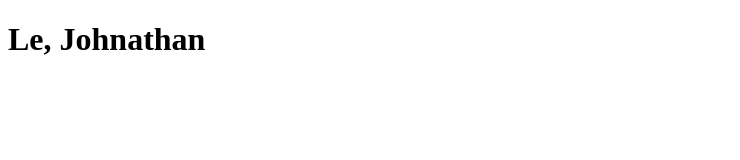
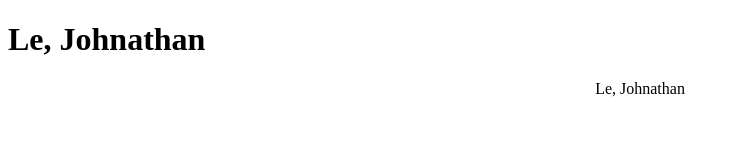
Before and after one commit to ohitsjohn/first-project-2, a website: page website/index.html in a window 1280 px wide. Shown: the whole page, without its empty margins (0-740 px from the left). Drawn offline with Linux system fonts and the light colour scheme.

Commit message:
add index.html

```diff
--- a/website/index.html
+++ b/website/index.html
@@ -8,5 +8,6 @@
 </head>
 <body>
     <h1>Le, Johnathan</h1>
+        <center>Le, Johnathan
 </body>
 </html>
```
